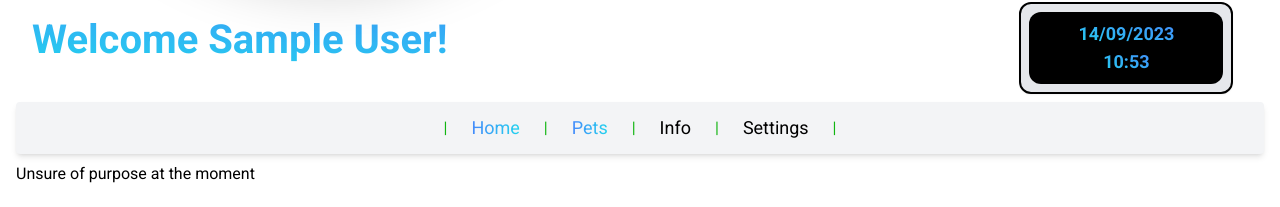
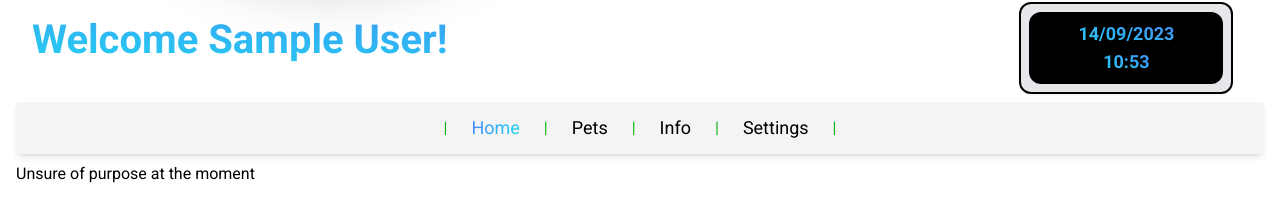
Before and after one commit to cod182/track_your_pet, a Next.js app: page /my-account in a window 1280 px wide. Shown: the part 658-865 px from the top of the page. Built offline with nearby package versions, Linux system fonts and the light colour scheme; no server answers; the database is empty; sample sign-in values are in the browser's storage.

Commit message:
usenav fix

```diff
--- a/components/UserNav/UserNav.tsx
+++ b/components/UserNav/UserNav.tsx
@@ -28,7 +28,7 @@ const UserNav = () => {
         <Link href="/my-account/pets">
           <span
             className={`${
-              currenPage === '/my-account/pets' || '/my-account/pets/add-pet'
+              currenPage === '/my-account/pets'
                 ? 'text-transparent bg-clip-text bg-gradient-to-r from-primary to-cyan-400'
                 : ''
             } font-normal text-lg hover:text-transparent hover:bg-clip-text hover:bg-gradient-to-r from-primary to-cyan-400 hover:drop-shadow-lg`}
@@ -37,7 +37,9 @@ const UserNav = () => {
           </span>
         </Link>
       </li>
+
       <li className="mx-2 text-secondary">|</li>
+
       <li className="transition-all ease-in duration-300 py-1 px-4 rounded">
         <Link href="/my-account/info">
           <span
```
